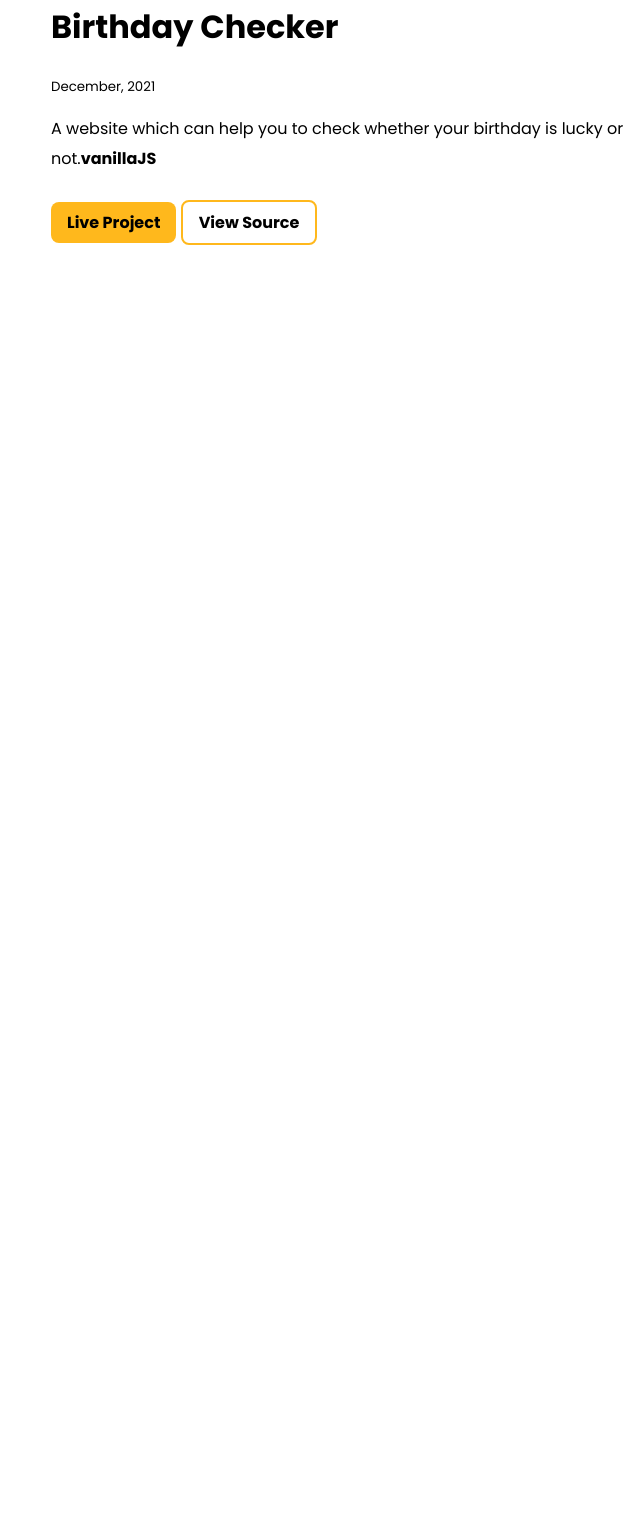
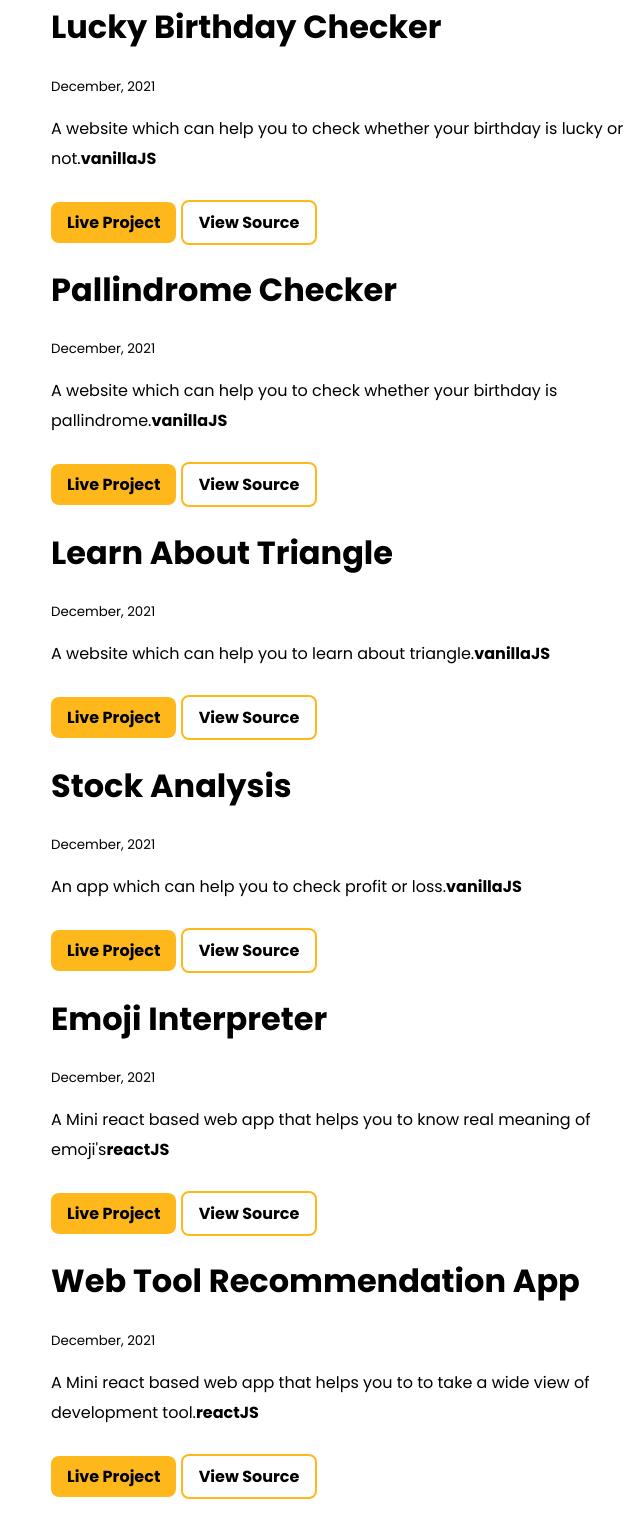
Before and after one commit to yopse/aportfolio, a plain HTML site: page project.html in a window 1280 px wide. Shown: the part 1644-3159 px from the top of the page, without its empty margins (309-949 px from the left). Before the commit the page ends 1905 px from the top, so only its background shows below. Drawn offline with Linux system fonts and the light colour scheme.

Commit message:
all projects added

```diff
--- a/project.html
+++ b/project.html
@@ -27,7 +27,7 @@
 
       </header>
 
-      <ul class="list-non-bullet">
+      <ul class="list-non-bullet" reverse>
 
 
         <li>
@@ -137,14 +137,107 @@
 
 
    <h1 >
-    Birthday Checker</h1>
+   Lucky Birthday Checker</h1>
    <small>December, 2021</small>
 
    <p class="gap-s">A website which can help you to check whether your birthday is lucky or not.<strong>vanillaJS</strong></p>
 
-   <a class="primary-link plink  link" href="https://pallindrome-birthdaychecker.netlify.app/">Live Project</a>
+   <a class="primary-link plink  link" href="https://lucky-birthdaylucky.netlify.app/">Live Project</a>
 
    <a class="secondary-link link pslink" href="https://github.com/yopse/birthday-checker">View Source</a>
+
+
+      </div>
+   </li>
+
+
+   <li>
+      <div class="container container-center">
+
+
+   <h1 >
+    Pallindrome Checker</h1>
+   <small>December, 2021</small>
+
+   <p class="gap-s">A website which can help you to check whether your birthday is pallindrome.<strong>vanillaJS</strong></p>
+
+   <a class="primary-link plink  link" href="https://pallindrome-birthday-neogcamp.netlify.app/">Live Project</a>
+
+   <a class="secondary-link link pslink" href="https://github.com/yopse/pallindrome-birthday">View Source</a>
+
+
+      </div>
+   </li>
+
+
+   <li>
+      <div class="container container-center">
+
+
+   <h1 >
+    Learn About Triangle</h1>
+   <small>December, 2021</small>
+
+   <p class="gap-s">A website which can help you to learn about triangle.<strong>vanillaJS</strong></p>
+
+   <a class="primary-link plink  link" href="https://learn-triangle-neogcamp.netlify.app/">Live Project</a>
+
+   <a class="secondary-link link pslink" href="https://github.com/yopse/learn-triangles">View Source</a>
+
+
+      </div>
+   </li>
+
+   <li>
+      <div class="container container-center">
+
+
+   <h1 >
+   Stock Analysis</h1>
+   <small>December, 2021</small>
+
+   <p class="gap-s">An app which can help you to check profit or loss.<strong>vanillaJS</strong></p>
+
+   <a class="primary-link plink  link" href="https://stock-market-neogcamp.netlify.app/">Live Project</a>
+
+   <a class="secondary-link link pslink" href="https://github.com/yopse/profit-s-loss">View Source</a>
+
+
+      </div>
+   </li>
+
+
+   <li>
+      <div class="container container-center">
+
+
+   <h1 >
+  Emoji Interpreter</h1>
+   <small>December, 2021</small>
+
+   <p class="gap-s">A Mini react based web app that helps you to know real meaning of emoji's<strong>reactJS</strong></p>
+
+   <a class="primary-link plink  link" href="https://wm9m4.csb.app/">Live Project</a>
+
+   <a class="secondary-link link pslink" href="https://codesandbox.io/s/magical-paper-wm9m4?file=/src/App.js">View Source</a>
+
+
+      </div>
+   </li>
+
+   <li>
+      <div class="container container-center">
+
+
+   <h1 >
+  Web Tool Recommendation App</h1>
+   <small>December, 2021</small>
+
+   <p class="gap-s">A Mini react based web app that helps you to to take a wide view of development tool.<strong>reactJS</strong></p>
+
+   <a class="primary-link plink  link" href="https://q1bl0.csb.app/">Live Project</a>
+
+   <a class="secondary-link link pslink" href="https://codesandbox.io/s/vigorous-grothendieck-q1bl0?file=/src/styles.css">View Source</a>
 
 
       </div>
```
